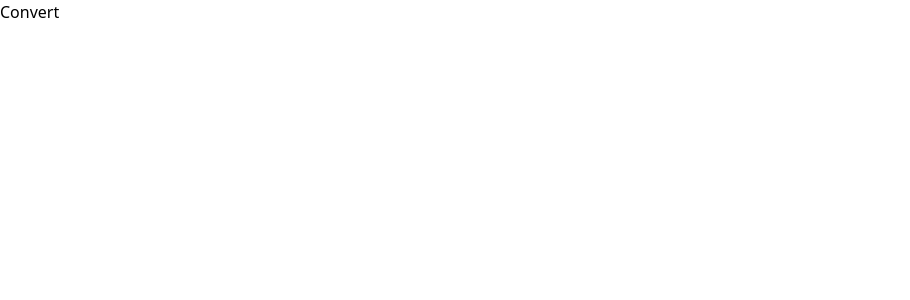
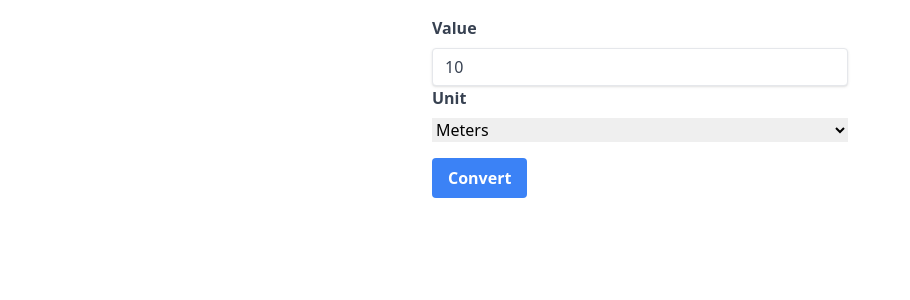
Before and after one commit to uniMatedev/banks, a Next.js app: page /components/LengthConverter in a window 1280 px wide. Shown: the top 300 px of the page, without its empty margins (0-910 px from the left). Built offline with nearby package versions, Linux system fonts and the light colour scheme.

Commit message:
update api access

```diff
--- a/pages/components/LengthConverter.tsx
+++ b/pages/components/LengthConverter.tsx
@@ -1,37 +1,88 @@
 import React, { useState } from "react";
-
+const apiUrl = process.env.NEXT_PUBLIC_API_URL
 const LengthConverter = () => {
 
+  const [value, setValue] = useState(10);
+  const [unit, setUnit] = useState("meters");
+  const [loading, setLoading] = useState(false);
   const [converted, setConverted] = useState({});
+  const [error, setError] = useState(null);
 
   const handleConvert = async () => {
+    setLoading(true);
+    setError(null);
+
     try {
-      const response = await fetch('https://agile-chamber-63259-f06a567fe59d.herokuapp.com/api/convert/length/', {
-        method: "POST",
+      const response = await fetch(apiUrl + 'convert/length/', {
+        method: 'POST',
         body: JSON.stringify({
-          value: 10,
-          unit: 'meters'
+          value: Number(value),
+          unit
         })
       });
+
       const data = await response.json();
+
       setConverted(data);
 
     } catch (error) {
-      console.log(error);
+      setError(error.message);
     }
+
+    setLoading(false);
   }
 
   return (
-    <div>
-      <button onClick={handleConvert}>Convert</button>
+    <div className="max-w-md mx-auto p-4">
 
-      <div>
+      {error &&
+        <div className="bg-red-100 border border-red-400 text-red-700 px-4 py-3 rounded mb-4" role="alert">
+          {error}
+        </div>
+      }
+
+      <label className="block text-gray-700 font-bold mb-2" htmlFor="value">
+        Value
+      </label>
+
+      <input
+        id="value"
+        className="shadow appearance-none border rounded w-full py-2 px-3 text-gray-700 leading-tight focus:outline-none focus:shadow-outline"
+        type="number"
+        value={value}
+        onChange={e => setValue(Number(e.target.value))}
+      />
+
+      <label className="block text-gray-700 font-bold mb-2" htmlFor="unit">
+        Unit
+      </label>
+
+      <select
+        id="unit"
+        className="form-select block w-full mt-1"
+        value={unit}
+        onChange={e => setUnit(e.target.value)}
+      >
+        <option value="meters">Meters</option>
+        <option value="feet">Feet</option>
+      </select>
+
+      <button
+        disabled={loading}
+        className="bg-blue-500 hover:bg-blue-700 text-white font-bold py-2 px-4 rounded mt-4"
+        onClick={handleConvert}
+      >
+        {loading ? 'Converting...' : 'Convert'}
+      </button>
+
+      <div className="mt-4">
         {Object.keys(converted).map(unit => (
-          <div key={unit}>
+          <div key={unit} className="text-gray-700">
             {unit}: {converted[unit]}
           </div>
         ))}
       </div>
+
     </div>
   );
 }
```
Also changed, not shown: 1 other file (tests, documents, lock files or other folders).
